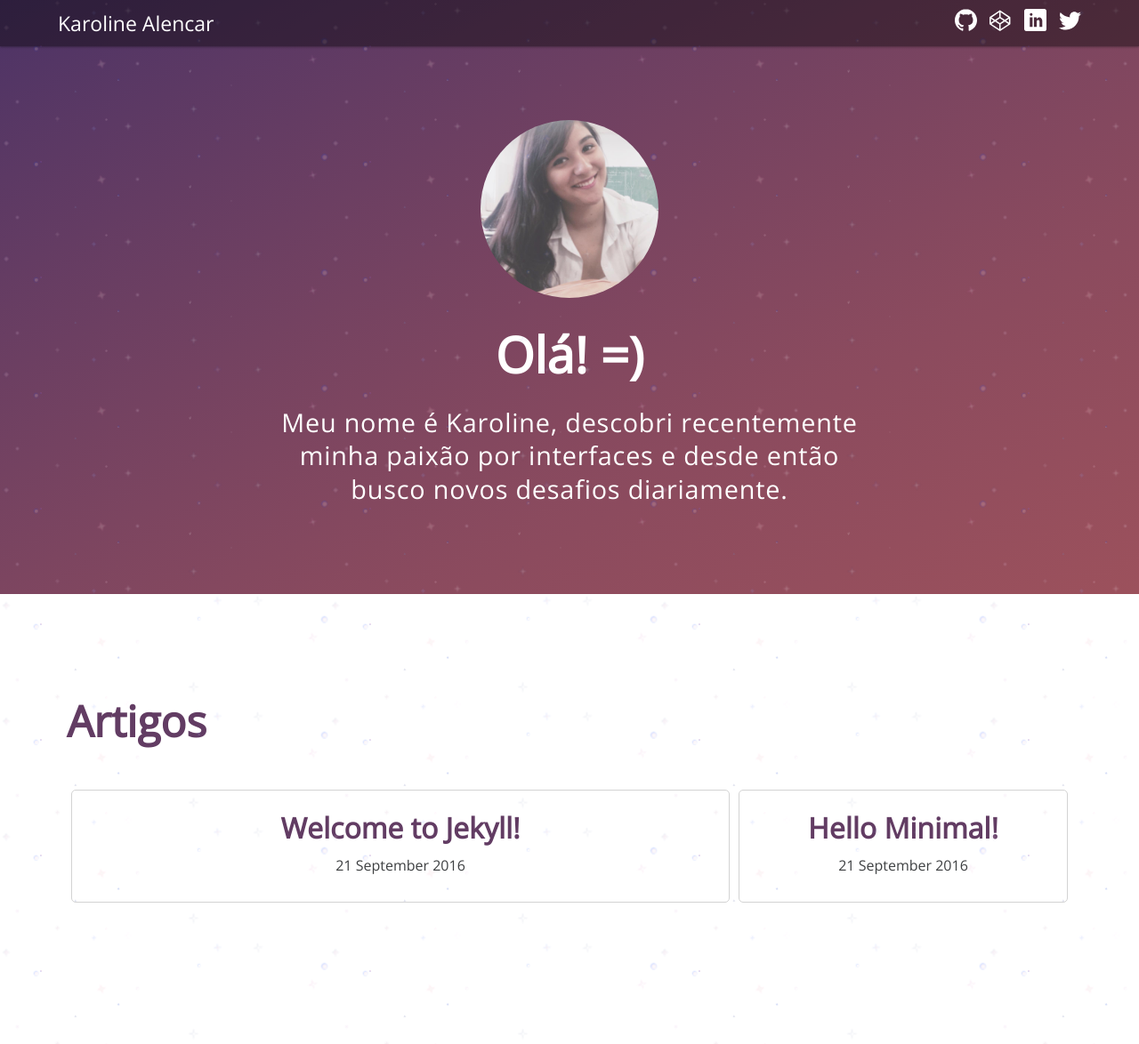
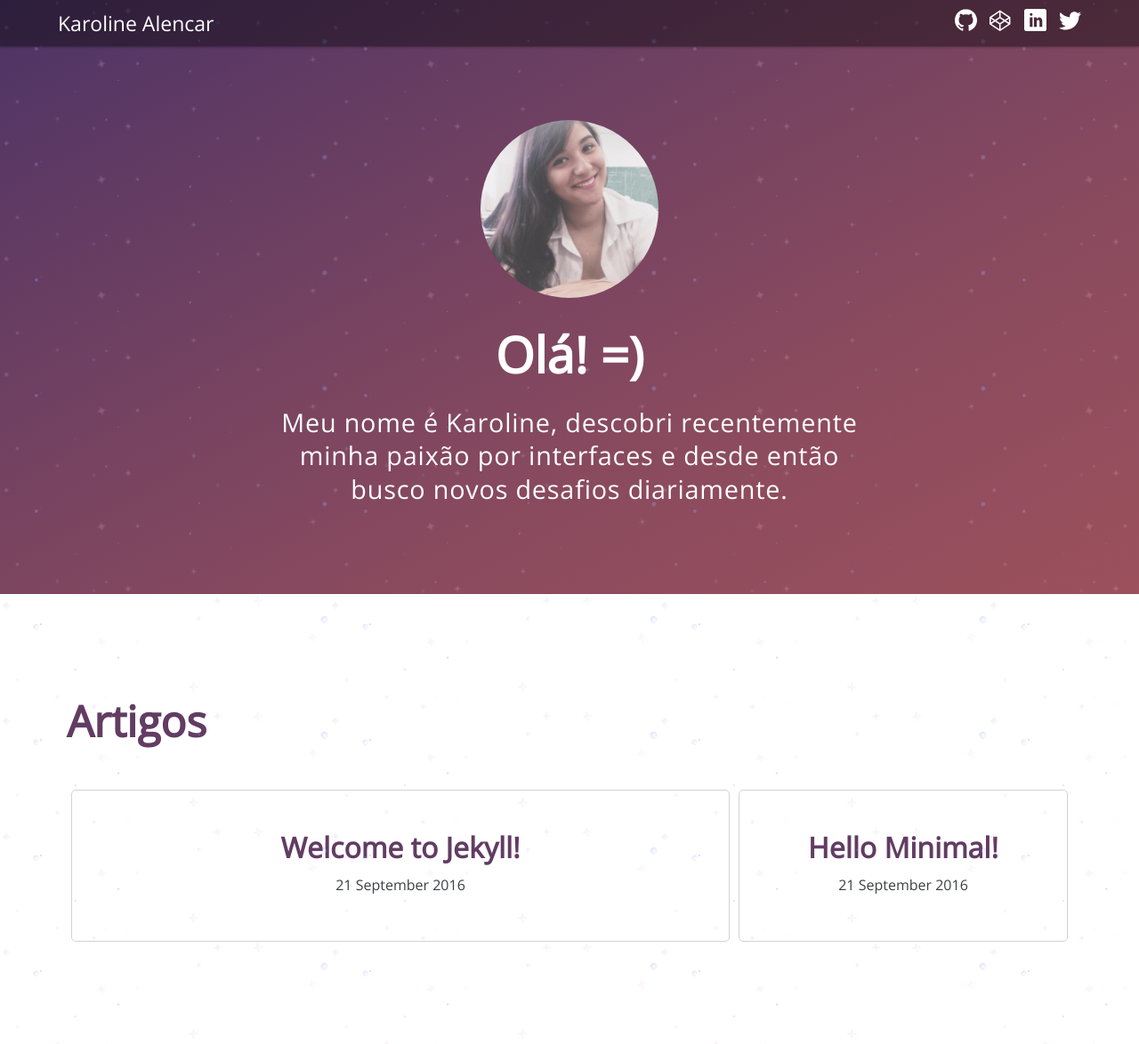
Before and after one commit to karolinedealencar/karolinedealencar.com.br, a Jekyll site: the page built from index.html, in a window 1280 px wide and 1174 px high. Shown: the whole window at 89% size. Built offline with Jekyll 4.4.1, drawn with Linux system fonts in a browser that asks for light colours.

Commit message:
Alterações na listagem de post e transition.

```diff
--- a/_sass/_base.scss
+++ b/_sass/_base.scss
@@ -16,10 +16,10 @@ html {
 
 a {
   text-decoration: none;
-  font-weight: 600;
+  font-weight: bold;
   color: #623C63;
   cursor: pointer;
-  transition: 1s;
+  transition: 3s;
 }
 
 a:hover {
--- a/_sass/_style.scss
+++ b/_sass/_style.scss
@@ -126,7 +126,7 @@
   text-align: center;
   border: 1px solid #d3d3d3;
   border-radius: 5px;
-  transition: 1s;
+  transition: 3s;
 }
 
 .post:hover {
@@ -142,9 +142,14 @@
   }
 }
 
+.post__link {
+  padding: 15px;
+}
+
 .post__date {
   padding: 10px 0;
   font-size: 1em;
+  font-weight: normal;
   color: #3E4042;
 }
 
--- a/index.html
+++ b/index.html
@@ -26,12 +26,14 @@ layout: default
       {% else %}
         {% for post in site.posts %}
         <article class="post">
-          <h3 class="post__title">
-            <a href="{{ site.baseurl }}{{ post.url }}">{{ post.title }}</a>
-          </h3>
-          <div class="post__date">
-            <time>{{ site.time | date_to_long_string }}</time>
-          </div>
+          <a href="{{ site.baseurl }}{{ post.url }}" class="post__link">
+            <h3 class="post__title">
+              {{ post.title }}
+            </h3>
+            <div class="post__date">
+              <time>{{ site.time | date_to_long_string }}</time>
+            </div>
+          </a>
         </article>
       {% endfor %}
     {% endif %}
```
